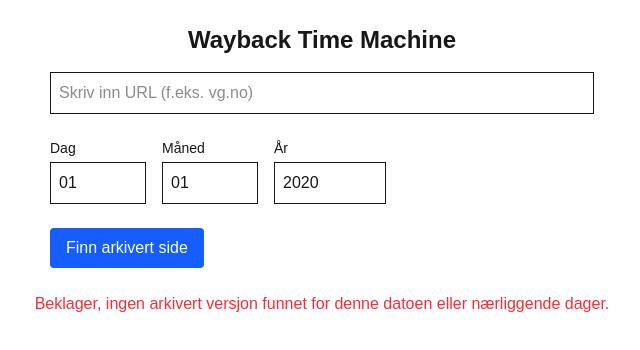
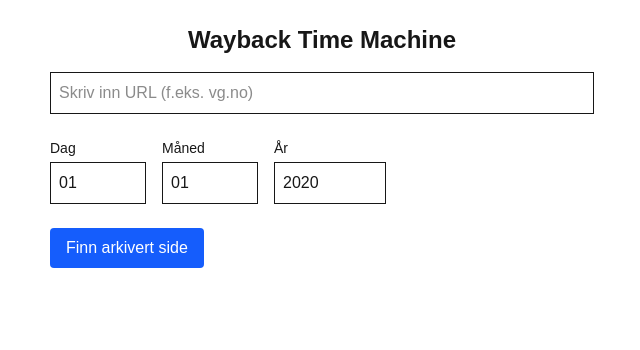
Before and after one commit to thotri20/WaybackAPI, a Next.js app in the folder wayback/: page / in a window 1280 px wide. Shown: the top 350 px of the page, without its empty margins (318-958 px from the left). Built offline with nearby package versions, Linux system fonts and the light colour scheme.

Commit message:
Update WayBack.tsx

```diff
--- a/wayback/src/components/WayBack.tsx
+++ b/wayback/src/components/WayBack.tsx
@@ -6,6 +6,8 @@
   const [url, setUrl] = useState('')
   const [snapshotUrl, setSnapshotUrl] = useState<string | null>(null)
   const [foundDate, setFoundDate] = useState<string | null>(null)
+  const [loading, setLoading] = useState(false)
+  const [hasSearched, setHasSearched] = useState(false)
   const [timestamp, setTimestamp] = useState({
     year: '2020',
     month: '01',
@@ -29,6 +31,11 @@
   }
 
   const fetchClosestSnapshot = async () => {
+    setLoading(true)
+    setHasSearched(true)
+    setSnapshotUrl(null)
+    setFoundDate(null)
+
     const baseDate = buildDate()
     const maxOffset = 14
 
@@ -53,13 +60,13 @@
             const hour = foundTs.slice(8, 10)
             setFoundDate(`${day}.${month}.${year} kl. ${hour}`)
           }
+          setLoading(false)
           return
         }
       }
     }
 
-    setSnapshotUrl(null)
-    setFoundDate(null)
+    setLoading(false)
   }
 
   return (
@@ -110,7 +117,14 @@
         </button>
       </div>
 
-      {snapshotUrl ? (
+      {loading && (
+        <div className="text-center mt-4">
+          <div className="animate-spin h-5 w-5 border-4 border-blue-600 border-t-transparent rounded-full inline-block mr-2"></div>
+          Laster arkiv...
+        </div>
+      )}
+
+      {!loading && snapshotUrl && (
         <div className="mt-6">
           <h2 className="text-lg font-semibold mb-2">
             Arkivert versjon {foundDate && `(nærmest valgt: ${foundDate})`}
@@ -131,7 +145,9 @@
             </a>
           </div>
         </div>
-      ) : (
+      )}
+
+      {!loading && hasSearched && !snapshotUrl && (
         <div className="mt-6 text-center text-red-500">
           Beklager, ingen arkivert versjon funnet for denne datoen eller nærliggende dager.
         </div>
```
